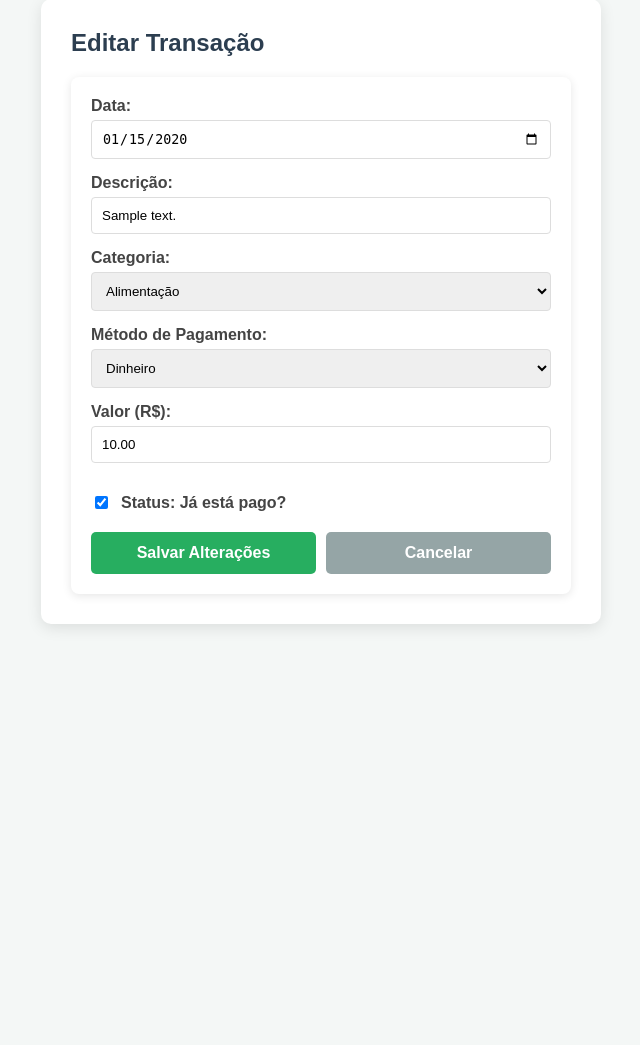
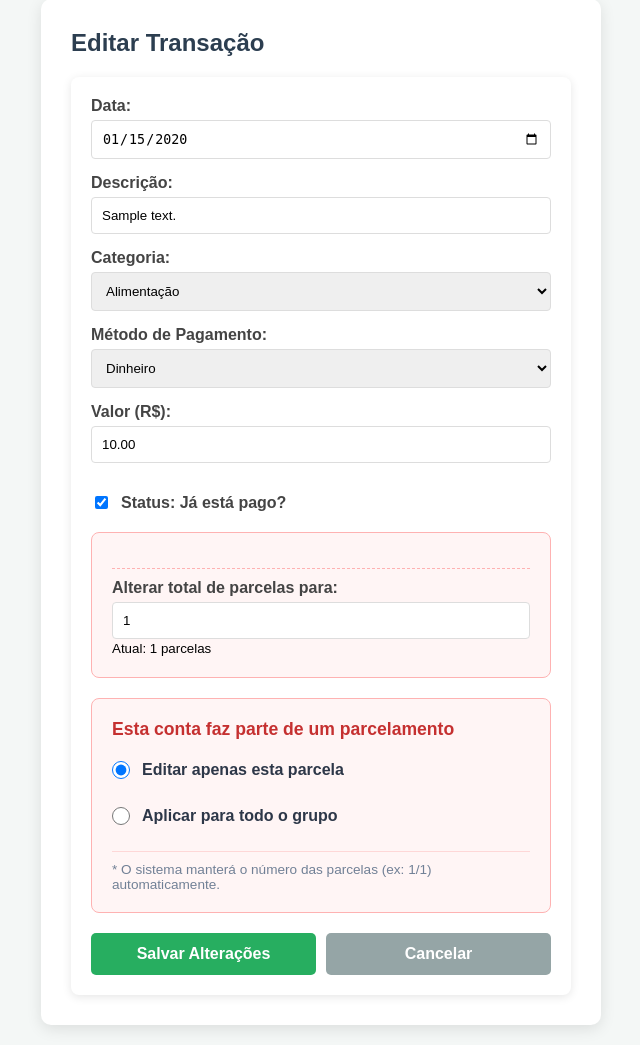
Before and after one commit to bcmmarra/controle-financeiro-web, a Flask app: page /editar/1 in a window 1280 px wide. Shown: the part 21-1066 px from the top of the page, without its empty margins (319-959 px from the left). Before the commit the page ends 649 px from the top, so only its background shows below. Run offline with Flask 3, Linux system fonts and the light colour scheme; a user stored in the database is signed in; data comes from the database, SQL or seed files in the repository; tables that the repository leaves empty hold one stand-in row (values such as "Sample post"); parts of the project's set-up code (start-up, migrations or seed data) failed here and were passed over.

Commit message:
edição de parcelas

```diff
--- a/app.py
+++ b/app.py
@@ -322,6 +322,144 @@ def salvar():
 
     user_id = session['usuario_id']
 
+    # 1. Capturar dados (usando os nomes EXATOS do novo HTML acima)
+    descricao_base = request.form.get('descricao', 'Sem descrição').strip()
+    valor_total = float(request.form.get('valor_total', 0))
+    data_str = request.form.get('data_transacao')
+    categoria_id = request.form.get('categoria_id')
+    metodo = request.form.get('metodo')
+    pago_form = 1 if request.form.get('pago') else 0
+
+    # Lógica de Parcelas
+    num_parcelas = 1
+    if metodo == "Cartão de Crédito":
+        num_parcelas = int(request.form.get('numero_parcelas', 1))
+
+    # 2. Cálculos de parcelamento
+    valor_parcela = round(valor_total / num_parcelas, 2)
+    sobra_centavos = round(valor_total - (valor_parcela * num_parcelas), 2)
+
+    conn = mysql.connector.connect(**db_config)
+    cursor = conn.cursor()
+    id_pai = None
+
+    try:
+        data_atual = datetime.strptime(data_str, '%Y-%m-%d')
+
+        for i in range(1, num_parcelas + 1):
+            # Formata a descrição: "Compra (1/3)"
+            desc_final = f"{descricao_base} ({i}/{num_parcelas})" if num_parcelas > 1 else descricao_base
+
+            # Status de pagamento (só a 1ª pode ser paga no ato, ou conforme sua regra)
+            status_pago = pago_form if i == 1 else 0
+
+            # Ajuste na última parcela para o total bater exato
+            valor_final_da_parcela = valor_parcela + (sobra_centavos if i == num_parcelas else 0)
+
+            sql = """
+                INSERT INTO transacoes
+                (usuario_id, categoria_id, descricao, valor_total, data_transacao,
+                 metodo_pagamento, pago, is_parcelado, numero_parcelas, parcela_atual, id_transacao_pai)
+                VALUES (%s, %s, %s, %s, %s, %s, %s, %s, %s, %s, %s)
+            """
+
+            # O primeiro registro salva id_transacao_pai como NULL, os outros usam o ID do primeiro
+            valores = (user_id, categoria_id, desc_final, valor_final_da_parcela,
+                       data_atual.strftime('%Y-%m-%d'), metodo, status_pago,
+                       1 if num_parcelas > 1 else 0, num_parcelas, i, id_pai)
+
+            cursor.execute(sql, valores)
+
+            # Se for a primeira parcela, comita e pega o ID para ser o pai das próximas
+            if i == 1:
+                conn.commit()
+                id_pai = cursor.lastrowid
+
+            data_atual += relativedelta(months=1)
+
+        conn.commit()
+    except Exception as e:
+        conn.rollback()
+        print(f"Erro ao salvar: {e}")
+        return f"Erro interno: {e}", 500
+    finally:
+        cursor.close()
+        conn.close()
+
+    return redirect(url_for('index'))
+    if 'usuario_id' not in session:
+        return redirect(url_for('login'))
+
+    # Coleta de dados do formulário
+    descricao_base = request.form.get('descricao', 'Sem descrição')
+    valor_raw = request.form.get('valor_total') or "0"
+
+    try:
+        data_inicial = datetime.strptime(data_str, '%Y-%m-%d')
+        valor_total = float(valor_raw)
+    except ValueError as e:
+        print(f"Erro de conversão: {e}")
+        return "Erro nos dados enviados. Verifique o valor e a data.", 400
+
+    valor_total = float(valor_raw) if valor_raw else 0.0
+    categoria_id = request.form.get('categoria_id')
+    data_str = request.form.get('data_transacao') or datetime.now().strftime('%Y-%m-%d')
+    data_inicial = datetime.strptime(data_str, '%Y-%m-%d')
+    metodo = request.form.get('metodo_pagamento', 'Pix')
+    tipo = request.form.get('tipo', 'despesa')
+    pago = 1 if 'pago' in request.form else 0
+
+    # Lógica de Parcelamento
+    is_parcelado = request.form.get('is_parcelado') == '1'
+    num_parcelas = int(request.form.get('numero_parcelas', 1)) if is_parcelado else 1
+
+    conn = mysql.connector.connect(**db_config)
+    cursor = conn.cursor()
+
+    id_pai = None
+
+    try:
+        for i in range(1, num_parcelas + 1):
+            # 1. Definir Descrição e Valor
+            # Se for parcelado, adicionamos o (1/3), (2/3)...
+            desc_final = f"{descricao_base} ({i}/{num_parcelas})" if is_parcelado else descricao_base
+            valor_parcela = valor_total / num_parcelas if is_parcelado else valor_total
+
+            # 2. Calcular Data (Soma 1 mês a cada volta do loop)
+            data_parcela = data_inicial + relativedelta(months=i-1)
+
+            # 3. SQL de Inserção
+            sql = """INSERT INTO transacoes
+                     (usuario_id, categoria_id, valor_total, descricao, data_transacao,
+                      metodo_pagamento, tipo, is_parcelado, numero_parcelas,
+                      parcela_atual, id_transacao_pai, pago)
+                     VALUES (%s, %s, %s, %s, %s, %s, %s, %s, %s, %s, %s, %s)"""
+
+            valores = (session['usuario_id'], categoria_id, valor_parcela, desc_final,
+                       data_parcela, metodo, tipo, 1 if is_parcelado else 0,
+                       num_parcelas, i, id_pai, pago)
+
+            cursor.execute(sql, valores)
+
+            # 4. O Pulo do Gato: Se for a primeira parcela, pegamos o ID dela para ser o PAI das outras
+            if i == 1:
+                conn.commit() # Grava a primeira para gerar o ID
+                id_pai = cursor.lastrowid
+
+        conn.commit()
+    except Exception as e:
+        conn.rollback()
+        print(f"Erro ao salvar: {e}")
+    finally:
+        cursor.close()
+        conn.close()
+
+    return redirect(url_for('index'))
+    if 'usuario_id' not in session:
+        return redirect(url_for('login'))
+
+    user_id = session['usuario_id']
+
     # 1. Capturar e tratar os dados
     descricao_base = request.form.get('descricao', '').strip()
     valor_total = float(request.form.get('valor', 0))
@@ -616,43 +754,21 @@ def excluir_categoria(id):
 
     return redirect(url_for('categorias'))
 
-# Editar Lançamento
-@app.route('/editar/<int:id>', methods=['GET', 'POST'])
-def editar_transacao(id):
+# ROTA PARA ABRIR A TELA DE EDIÇÃO
+@app.route('/editar/<int:id>', methods=['GET'])
+def editar(id):
     if 'usuario_id' not in session:
         return redirect(url_for('login'))
 
-    user_id = session['usuario_id']
     conn = mysql.connector.connect(**db_config)
     cursor = conn.cursor(dictionary=True)
 
-    if request.method == 'POST':
-        # Captura os novos dados do formulário
-        descricao = request.form.get('descricao')
-        valor = request.form.get('valor')
-        data = request.form.get('data')
-        categoria_id = request.form.get('categoria')
-        metodo = request.form.get('metodo') # Verifique se você tem esta coluna no banco
-        pago = 1 if request.form.get('pago') else 0
-
-        sql = """
-            UPDATE transacoes
-            SET descricao=%s, valor_total=%s, data_transacao=%s, categoria_id=%s, metodo_pagamento=%s, pago=%s
-            WHERE id=%s AND usuario_id=%s
-        """
-        cursor.execute(sql, (descricao, valor, data, categoria_id, metodo, pago, id, user_id))
-        conn.commit()
-
-        cursor.close()
-        conn.close()
-        return redirect(url_for('listagem'))
-
-    # Se for GET: Busca os dados atuais da transação
-    cursor.execute("SELECT * FROM transacoes WHERE id = %s AND usuario_id = %s", (id, user_id))
+    # Busca a transação específica
+    cursor.execute("SELECT * FROM transacoes WHERE id = %s AND usuario_id = %s", (id, session['usuario_id']))
     transacao = cursor.fetchone()
 
-    # Busca as categorias para o dropdown
-    cursor.execute("SELECT * FROM categorias")
+    # Busca categorias para o select
+    cursor.execute("SELECT * FROM categorias ORDER BY nome")
     categorias = cursor.fetchall()
 
     cursor.close()
@@ -661,7 +777,106 @@ def editar_transacao(id):
     if not transacao:
         return "Transação não encontrada", 404
 
-    return render_template('editar_transacao.html', t=transacao, categorias=categorias)
+    # Enviamos como 'transacao' para o HTML
+    return render_template('editar_transacao.html', transacao=transacao, categorias=categorias)
+
+# ROTA PARA PROCESSAR A ATUALIZAÇÃO (POST)
+@app.route('/atualizar/<int:id>', methods=['POST'])
+def atualizar(id):
+    if 'usuario_id' not in session:
+        return redirect(url_for('login'))
+
+    # 1. Capturar dados do formulário (Sincronizado com seu HTML)
+    nova_descricao = request.form.get('descricao')
+    novo_valor = float(request.form.get('valor_total', 0))
+    nova_data = request.form.get('data_transacao')
+    nova_categoria = request.form.get('categoria_id')
+    novo_metodo = request.form.get('metodo')
+    pago = 1 if request.form.get('pago') else 0
+    tipo_edicao = request.form.get('tipo_edicao', 'individual')
+
+    conn = mysql.connector.connect(**db_config)
+    cursor = conn.cursor(dictionary=True)
+
+    try:
+        # Busca dados originais para checar parcelamento
+        cursor.execute("SELECT id_transacao_pai, is_parcelado FROM transacoes WHERE id = %s", (id,))
+        original = cursor.fetchone()
+
+        if tipo_edicao == 'grupo' and (original['id_transacao_pai'] or original['is_parcelado']):
+                    id_pai = original['id_transacao_pai'] if original['id_transacao_pai'] else id
+                    nome_limpo = nova_descricao.split(' (')[0].strip()
+
+                    # Novo total vindo do formulário
+                    novo_total = int(request.form.get('novo_total_parcelas', original['numero_parcelas']))
+                    antigo_total = original['numero_parcelas']
+
+                    # 1. Atualiza as parcelas que JÁ EXISTEM (Nome e Novo Total)
+                    sql_update_existentes = """
+                        UPDATE transacoes
+                        SET descricao = CONCAT(%s, ' (', parcela_atual, '/', %s, ')'),
+                            categoria_id = %s,
+                            metodo_pagamento = %s,
+                            numero_parcelas = %s
+                        WHERE id = %s OR id_transacao_pai = %s
+                    """
+                    cursor.execute(sql_update_existentes, (nome_limpo, novo_total, nova_categoria, novo_metodo, novo_total, id_pai, id_pai))
+
+                    # 2. Se o novo total for MAIOR, cria as parcelas que faltam
+                    if novo_total > antigo_total:
+                        # Busca a data e valor da última parcela existente para servir de base
+                        cursor.execute("SELECT data_transacao, valor_total FROM transacoes WHERE id_transacao_pai = %s OR id = %s ORDER BY parcela_atual DESC LIMIT 1", (id_pai, id_pai))
+                        ultima_parcela = cursor.fetchone()
+
+                        base_date = ultima_parcela['data_transacao']
+                        valor_cada = ultima_parcela['valor_total']
+
+                        for i in range(antigo_total + 1, novo_total + 1):
+                            nova_data = base_date + relativedelta(months=(i - antigo_total))
+                            desc_nova = f"{nome_limpo} ({i}/{novo_total})"
+
+                            sql_insere_novas = """
+                                INSERT INTO transacoes
+                                (usuario_id, categoria_id, descricao, valor_total, data_transacao,
+                                metodo_pagamento, pago, is_parcelado, numero_parcelas, parcela_atual, id_transacao_pai)
+                                VALUES (%s, %s, %s, %s, %s, %s, %s, %s, %s, %s, %s)
+                            """
+                            valores = (session['usuario_id'], nova_categoria, desc_nova, valor_cada,
+                                    nova_data, novo_metodo, 0, 1, novo_total, i, id_pai)
+                            cursor.execute(sql_insere_novas, valores)
+                    # --- ATUALIZAÇÃO EM GRUPO ---
+                    id_pai = original['id_transacao_pai'] if original['id_transacao_pai'] else id
+                    nome_limpo = nova_descricao.split(' (')[0].strip()
+
+                    sql_grupo = """
+                        UPDATE transacoes
+                        SET descricao = CONCAT(%s, ' (', parcela_atual, '/', numero_parcelas, ')'),
+                            categoria_id = %s,
+                            metodo_pagamento = %s
+                        WHERE id = %s OR id_transacao_pai = %s
+                    """
+                    cursor.execute(sql_grupo, (nome_limpo, nova_categoria, novo_metodo, id_pai, id_pai))
+        else:
+            # --- ATUALIZAÇÃO INDIVIDUAL ---
+            sql_individual = """
+                UPDATE transacoes
+                SET descricao = %s, valor_total = %s, data_transacao = %s,
+                    categoria_id = %s, metodo_pagamento = %s, pago = %s
+                WHERE id = %s
+            """
+            cursor.execute(sql_individual, (nova_descricao, novo_valor, nova_data,
+                                           nova_categoria, novo_metodo, pago, id))
+
+        conn.commit()
+    except Exception as e:
+        conn.rollback()
+        print(f"Erro ao atualizar: {e}")
+        return f"Erro: {e}", 500
+    finally:
+        cursor.close()
+        conn.close()
+
+    return redirect(url_for('listagem'))
 
 # Alternar Status de Pagamento
 @app.route('/alternar_pagamento/<int:id>')
--- a/static/style.css
+++ b/static/style.css
@@ -96,3 +96,58 @@ th {
 tr:hover {
     background-color: #f9f9f9;
 }
+
+/* Estilização do Quadro de Alerta */
+.alerta-parcelamento {
+    background-color: #fff5f5;
+    border: 1px solid #feb2b2;
+    padding: 20px;
+    border-radius: 8px;
+    margin: 20px 0;
+    text-align: left; /* Garante alinhamento à esquerda */
+}
+
+.alerta-titulo {
+    color: #c53030;
+    margin-top: 0;
+    margin-bottom: 15px;
+    font-size: 1.1rem;
+}
+
+/* Container das opções */
+.opcoes-grupo {
+    display: flex;
+    flex-direction: column;
+    gap: 12px;
+}
+
+/* Estilo de cada linha (Radio + Texto) */
+.opcao-item {
+    display: flex;
+    align-items: center; /* Alinha o radio verticalmente ao centro do texto */
+    cursor: pointer;
+    padding: 5px 0;
+}
+
+/* Oculta o comportamento de quebra de linha do radio */
+.opcao-item input[type="radio"] {
+    margin: 0 12px 0 0; /* Espaço à direita do botão */
+    width: 18px;
+    height: 18px;
+    flex-shrink: 0; /* Impede o radio de "esmagar" em telas pequenas */
+}
+
+.opcao-texto {
+    font-size: 1rem;
+    color: #2d3748;
+    line-height: 1.2;
+}
+
+.alerta-rodape {
+    color: #718096;
+    font-size: 0.85rem;
+    margin-top: 15px;
+    margin-bottom: 0;
+    border-top: 1px solid #fed7d7;
+    padding-top: 10px;
+}
--- a/templates/editar_transacao.html
+++ b/templates/editar_transacao.html
@@ -1,56 +1,105 @@
 <!DOCTYPE html>
 <html>
+
 <head>
     <title>Editar Transação</title>
     <link rel="stylesheet" href="{{ url_for('static', filename='style.css') }}">
 </head>
+
 <body style="font-family: Arial; background: #f4f7f6; padding: 20px;">
 
-    <div style="max-width: 500px; margin: auto; background: white; padding: 30px; border-radius: 10px; box-shadow: 0 4px 15px rgba(0,0,0,0.1);">
+    <div
+        style="max-width: 500px; margin: auto; background: white; padding: 30px; border-radius: 10px; box-shadow: 0 4px 15px rgba(0,0,0,0.1);">
         <h2 style="color: #2c3e50; margin-top: 0;">Editar Transação</h2>
 
-        <form method="POST">
+        <form action="/atualizar/{{ transacao.id }}" method="POST">
+
             <label>Data:</label>
-            <input type="date" name="data" value="{{ t.data_transacao }}" required style="width: 100%; padding: 10px; margin-bottom: 15px;">
+            <input type="date" name="data_transacao" value="{{ transacao.data_transacao }}" required
+                style="width: 100%; padding: 10px; margin-bottom: 15px;">
 
             <label>Descrição:</label>
-            <input type="text" name="descricao" value="{{ t.descricao }}" required style="width: 100%; padding: 10px; margin-bottom: 15px;">
+            <input type="text" name="descricao" value="{{ transacao.descricao }}" required
+                style="width: 100%; padding: 10px; margin-bottom: 15px;">
 
             <label>Categoria:</label>
-            <select name="categoria" required style="width: 100%; padding: 10px; margin-bottom: 15px;">
+            <select name="categoria_id" required style="width: 100%; padding: 10px; margin-bottom: 15px;">
                 {% for cat in categorias %}
-                    <option value="{{ cat.id }}" {% if cat.id == t.categoria_id %}selected{% endif %}>
-                        {{ cat.nome }}
-                    </option>
+                <option value="{{ cat.id }}" {% if cat.id==transacao.categoria_id %}selected{% endif %}>
+                    {{ cat.nome }}
+                </option>
                 {% endfor %}
             </select>
 
             <label>Método de Pagamento:</label>
             <select name="metodo" style="width: 100%; padding: 10px; margin-bottom: 15px;">
-                <option value="Dinheiro" {% if t.metodo_pagamento == 'Dinheiro' %}selected{% endif %}>Dinheiro</option>
-                <option value="Cartão de Crédito" {% if t.metodo_pagamento == 'Cartão de Crédito' %}selected{% endif %}>Cartão de Crédito</option>
-                <option value="Pix" {% if t.metodo_pagamento == 'Pix' %}selected{% endif %}>Pix</option>
-                <option value="Boleto" {% if t.metodo_pagamento == 'Boleto' %}selected{% endif %}>Boleto</option>
+                <option value="Dinheiro" {% if transacao.metodo_pagamento=='Dinheiro' %}selected{% endif %}>Dinheiro
+                </option>
+                <option value="Cartão de Crédito" {% if transacao.metodo_pagamento=='Cartão de Crédito' %}selected{%
+                    endif %}>Cartão de Crédito</option>
+                <option value="Pix" {% if transacao.metodo_pagamento=='Pix' %}selected{% endif %}>Pix</option>
+                <option value="Boleto" {% if transacao.metodo_pagamento=='Boleto' %}selected{% endif %}>Boleto</option>
             </select>
 
             <label>Valor (R$):</label>
-            <input type="number" step="0.01" name="valor" value="{{ t.valor_total }}" required style="width: 100%; padding: 10px; margin-bottom: 15px;">
+            <input type="number" step="0.01" name="valor_total" value="{{ transacao.valor_total }}" required
+                style="width: 100%; padding: 10px; margin-bottom: 15px;">
 
             <div style="margin: 15px 0; display: flex; align-items: center; gap: 10px;">
-                <input type="checkbox" name="pago" id="pago" {% if t.pago %}checked{% endif %} style="width: auto;">
+                <input type="checkbox" name="pago" id="pago" {% if transacao.pago %}checked{% endif %}
+                    style="width: auto;">
                 <label for="pago" style="margin: 0;">Status: Já está pago?</label>
             </div>
 
+            {% if transacao.id_transacao_pai or transacao.is_parcelado %}
+            <div class="alerta-parcelamento">
+                <div id="campo-extender-parcelas"
+                    style="margin-top: 15px; padding-top: 10px; border-top: 1px dashed #feb2b2;">
+                    <label>Alterar total de parcelas para:</label>
+                    <input type="number" name="novo_total_parcelas" value="{{ transacao.numero_parcelas }}"
+                        min="{{ transacao.parcela_atual }}" class="form-control">
+                    <small>Atual: {{ transacao.numero_parcelas }} parcelas</small>
+                </div>
+            </div>
+            {% endif %}
+
+            {% if transacao.id_transacao_pai or transacao.is_parcelado %}
+            <div class="alerta-parcelamento">
+
+                <p class="alerta-titulo">
+                    <strong>Esta conta faz parte de um parcelamento</strong>
+                </p>
+
+                <div class="opcoes-grupo">
+                    <label class="opcao-item">
+                        <input type="radio" name="tipo_edicao" value="individual" checked>
+                        <span class="opcao-texto">Editar <strong>apenas esta</strong> parcela</span>
+                    </label>
+
+                    <label class="opcao-item">
+                        <input type="radio" name="tipo_edicao" value="grupo">
+                        <span class="opcao-texto">Aplicar para <strong>todo o grupo</strong></span>
+                    </label>
+                </div>
+
+                <p class="alerta-rodape">
+                    * O sistema manterá o número das parcelas (ex: 1/{{ transacao.numero_parcelas }}) automaticamente.
+                </p>
+            </div>
+            {% endif %}
+
             <div style="display: flex; gap: 10px; margin-top: 20px;">
-                <button type="submit" style="flex: 1; background: #27ae60; color: white; border: none; padding: 12px; border-radius: 5px; cursor: pointer; font-weight: bold;">
+                <button type="submit"
+                    style="flex: 1; background: #27ae60; color: white; border: none; padding: 12px; border-radius: 5px; cursor: pointer; font-weight: bold;">
                     Salvar Alterações
                 </button>
-                <a href="/listagem" style="flex: 1; text-align: center; background: #95a5a6; color: white; text-decoration: none; padding: 12px; border-radius: 5px; font-weight: bold;">
+                <a href="/listagem"
+                    style="flex: 1; text-align: center; background: #95a5a6; color: white; text-decoration: none; padding: 12px; border-radius: 5px; font-weight: bold;">
                     Cancelar
                 </a>
             </div>
         </form>
     </div>
+</body>
 
-</body>
 </html>
```
Also changed, not shown: templates/novo_lancamento.html (+17 -19 lines).
